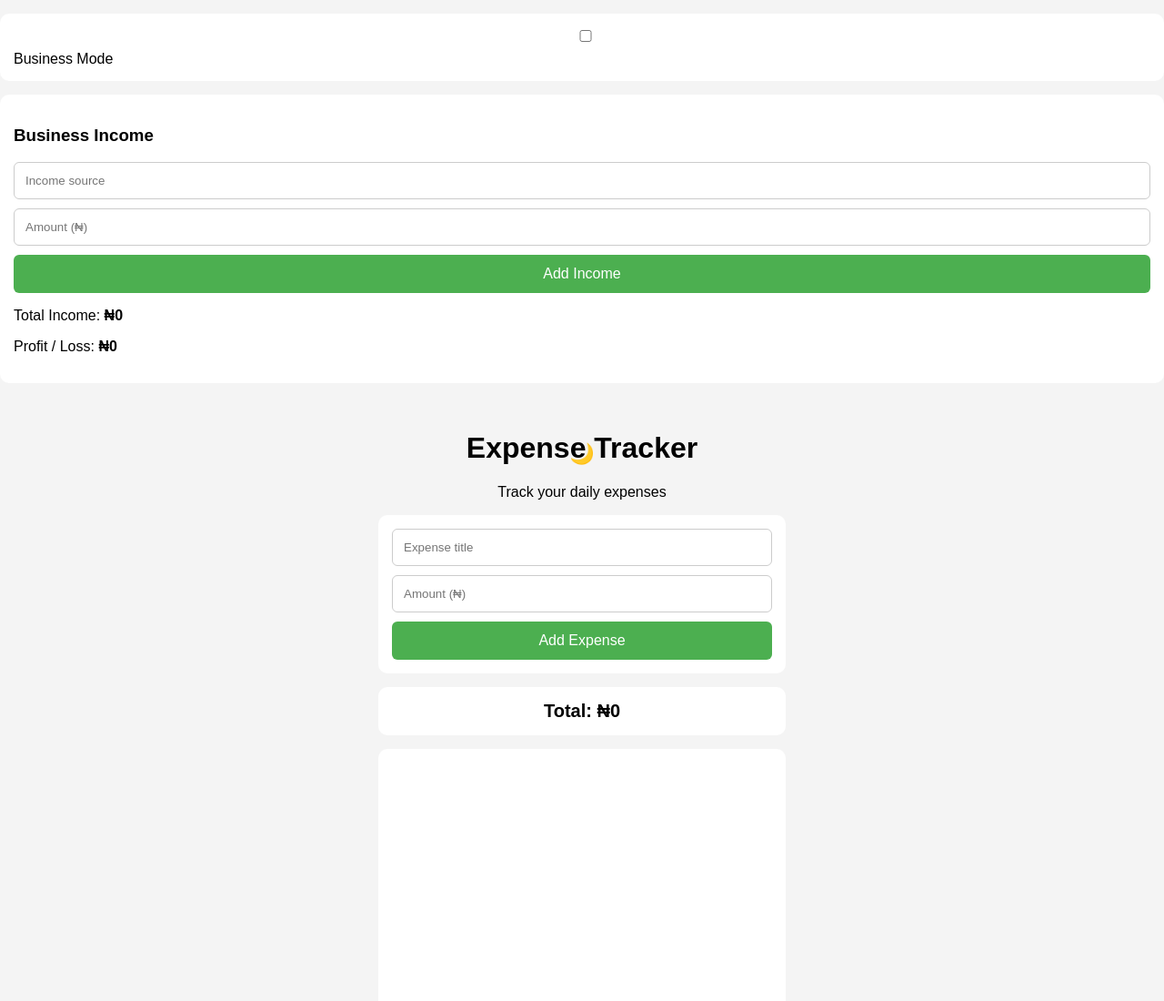
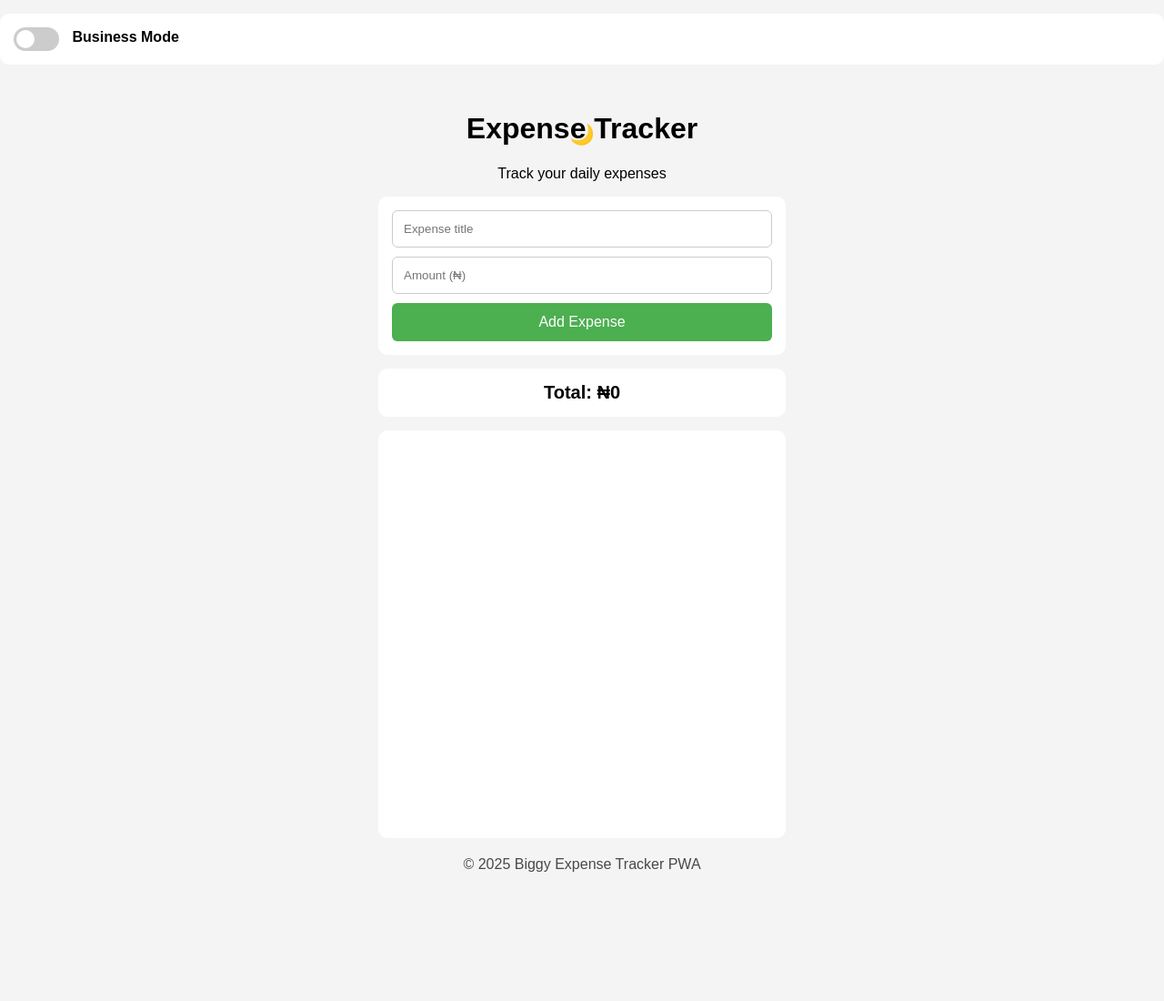
Before and after one commit to oforbiggys-creator/expense-tracker-pwa, a plain HTML site: page index.html in a window 1280 px wide. Shown: the top 1100 px of the page at 91% size. After the commit the page ends 975 px from the top, so only its background shows below. Drawn offline with nearby package versions, Linux system fonts and the light colour scheme.

Commit message:
Update style.css

```diff
--- a/style.css
+++ b/style.css
@@ -102,3 +102,54 @@ footer {
   margin-top: 20px;
   opacity: 0.7;
 }
+.hidden {
+  display: none;
+}
+
+.switch {
+  position: relative;
+  display: inline-block;
+  width: 50px;
+  height: 26px;
+}
+
+.switch input {
+  opacity: 0;
+}
+
+.slider {
+  position: absolute;
+  cursor: pointer;
+  background: #ccc;
+  border-radius: 34px;
+  top: 0; left: 0; right: 0; bottom: 0;
+}
+
+.slider:before {
+  content: "";
+  position: absolute;
+  height: 20px;
+  width: 20px;
+  left: 3px;
+  bottom: 3px;
+  background: white;
+  border-radius: 50%;
+  transition: 0.3s;
+}
+
+input:checked + .slider {
+  background: #4CAF50;
+}
+
+input:checked + .slider:before {
+  transform: translateX(24px);
+}
+
+.mode-text {
+  margin-left: 10px;
+  font-weight: bold;
+}
+
+.business-summary {
+  margin-top: 10px;
+}
```
